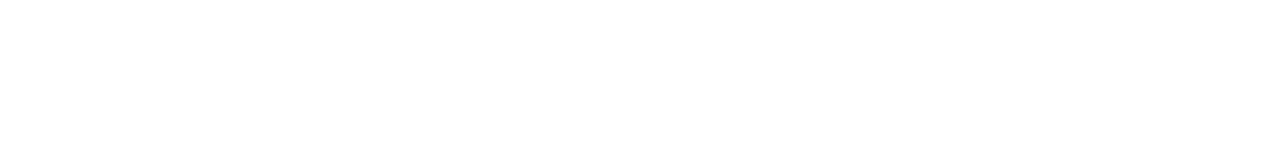
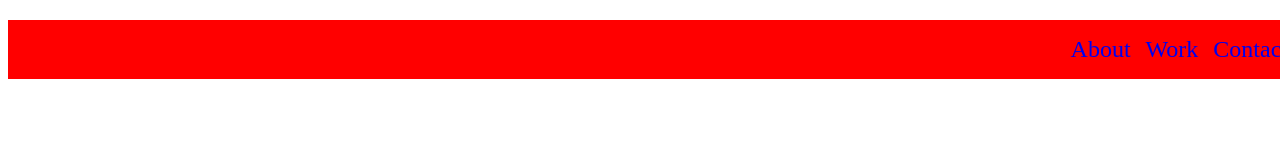
Before and after one commit to JBowman-2/personal-portfolio, a plain HTML site: page index.html in a window 1280 px wide. Drawn offline with Linux system fonts and the light colour scheme.

Commit message:
9/19 commit

```diff
--- a/index.html
+++ b/index.html
@@ -4,12 +4,30 @@
     <meta charset="UTF-8">
     <meta name="viewport" content="width=device-width, initial-scale=1.0">
     <meta http-equiv="X-UA-Compatible" content="ie=edge">
-    <title>Document</title>
+    <link href="styles.css" rel="stylesheet">
+    <title>Bowman Portfolio</title>
+
 </head>
 <body>
+    <nav id="navbar">
+        <ul id="menu">
+            <li><a href="#welcome-section">About</a></li>
+            <li><a href="#projects">Work</a></li>
+            <li><a href="#contact">Contact</a></li>
+        </ul>
+    </nav>
+    <section id="welcome-section">
+        <h1>This holds my stuff</h1>
+    </section>
 
+    <section id="projects">
+        <div class="project-tile">
 
+        </div>
+
+    </section>
 
     <script src="https://cdn.freecodecamp.org/testable-projects-fcc/v1/bundle.js"></script>
+
 </body>
 </html>
--- a/styles.css
+++ b/styles.css
@@ -0,0 +1,36 @@
+body, h1, h2, {margin: 0px; padding: 0px;}
+
+nav {
+
+    display: flex;
+    justify-content: flex-end;
+    width: 100%;
+    position: fixed;
+    background-color: red;
+
+}
+
+#menu{
+    display: flex;
+    justify-content: space-around;
+    list-style: none;
+
+
+}
+
+li {
+    font-size: 1.5em;
+    padding-left: 15px;
+
+
+
+}
+
+li a {
+    text-decoration: none;
+
+}
+
+li:hover{
+    background-color: green;
+}
```
